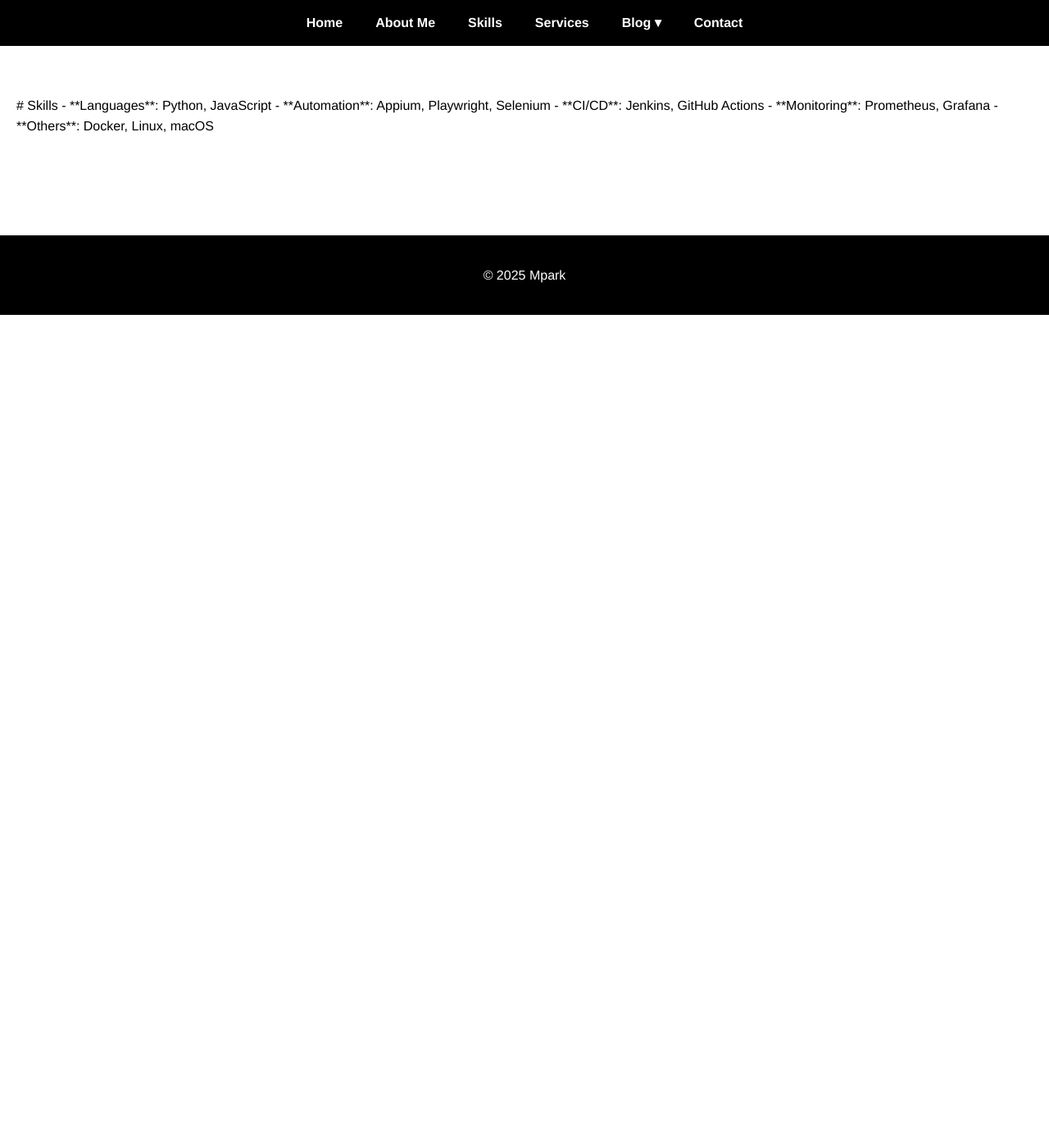
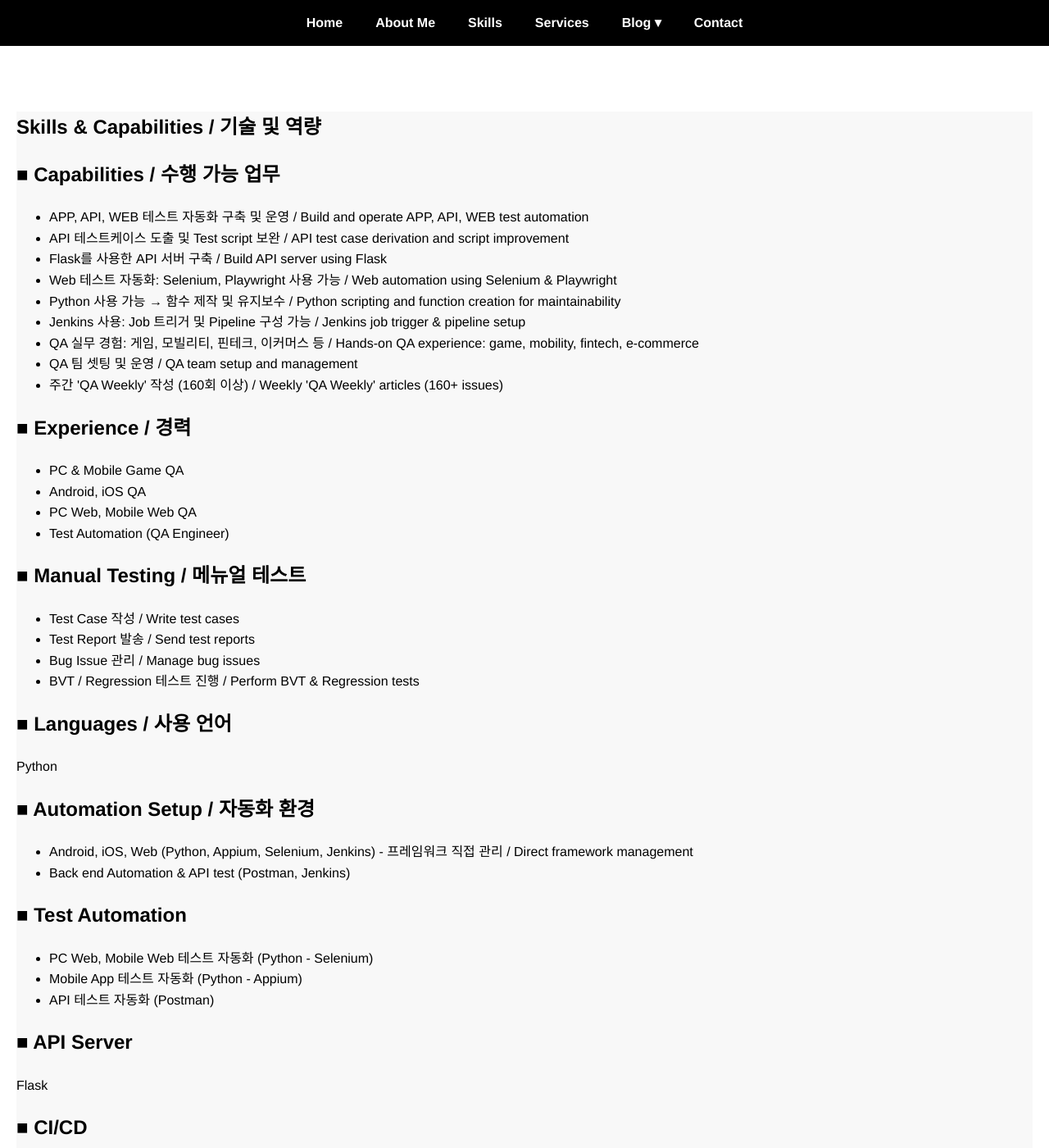
Before and after one commit to goddessbest83/mpark, a Jekyll site: the page built from skills.md, in a window 1280 px wide and 1400 px high. Shown: the whole window at 82% size. Built offline with Jekyll 4.4.1, drawn with Linux system fonts in a browser that asks for light colours; some of the changed text lies outside the part shown.

Commit message:
한/영문 적용

```diff
--- a/skills.md
+++ b/skills.md
@@ -3,12 +3,92 @@ layout: default
 title: Skills
 ---
 
-<section>
-# Skills
+<section style="background-color:#f8f8f8; min-height:80vh;">
+  <h1>Skills & Capabilities / 기술 및 역량</h1>
 
-- **Languages**: Python, JavaScript
-- **Automation**: Appium, Playwright, Selenium
-- **CI/CD**: Jenkins, GitHub Actions
-- **Monitoring**: Prometheus, Grafana
-- **Others**: Docker, Linux, macOS
+  <h2>■ Capabilities / 수행 가능 업무</h2>
+  <ul>
+    <li>APP, API, WEB 테스트 자동화 구축 및 운영 / Build and operate APP, API, WEB test automation</li>
+    <li>API 테스트케이스 도출 및 Test script 보완 / API test case derivation and script improvement</li>
+    <li>Flask를 사용한 API 서버 구축 / Build API server using Flask</li>
+    <li>Web 테스트 자동화: Selenium, Playwright 사용 가능 / Web automation using Selenium & Playwright</li>
+    <li>Python 사용 가능 → 함수 제작 및 유지보수 / Python scripting and function creation for maintainability</li>
+    <li>Jenkins 사용: Job 트리거 및 Pipeline 구성 가능 / Jenkins job trigger & pipeline setup</li>
+    <li>QA 실무 경험: 게임, 모빌리티, 핀테크, 이커머스 등 / Hands-on QA experience: game, mobility, fintech, e-commerce</li>
+    <li>QA 팀 셋팅 및 운영 / QA team setup and management</li>
+    <li>주간 'QA Weekly' 작성 (160회 이상) / Weekly 'QA Weekly' articles (160+ issues)</li>
+  </ul>
+
+  <h2>■ Experience / 경력</h2>
+  <ul>
+    <li>PC & Mobile Game QA</li>
+    <li>Android, iOS QA</li>
+    <li>PC Web, Mobile Web QA</li>
+    <li>Test Automation (QA Engineer)</li>
+  </ul>
+
+  <h2>■ Manual Testing / 메뉴얼 테스트</h2>
+  <ul>
+    <li>Test Case 작성 / Write test cases</li>
+    <li>Test Report 발송 / Send test reports</li>
+    <li>Bug Issue 관리 / Manage bug issues</li>
+    <li>BVT / Regression 테스트 진행 / Perform BVT & Regression tests</li>
+  </ul>
+
+  <h2>■ Languages / 사용 언어</h2>
+  <p>Python</p>
+
+  <h2>■ Automation Setup / 자동화 환경</h2>
+  <ul>
+    <li>Android, iOS, Web (Python, Appium, Selenium, Jenkins) - 프레임워크 직접 관리 / Direct framework management</li>
+    <li>Back end Automation & API test (Postman, Jenkins)</li>
+  </ul>
+
+  <h2>■ Test Automation</h2>
+  <ul>
+    <li>PC Web, Mobile Web 테스트 자동화 (Python - Selenium)</li>
+    <li>Mobile App 테스트 자동화 (Python - Appium)</li>
+    <li>API 테스트 자동화 (Postman)</li>
+  </ul>
+
+  <h2>■ API Server</h2>
+  <p>Flask</p>
+
+  <h2>■ CI/CD</h2>
+  <ul>
+    <li>Jenkins 설치 & 설정 (MAC OS, Ubuntu)</li>
+    <li>Jenkins Pipeline 구성</li>
+    <li>remote Job 설정</li>
+  </ul>
+
+  <h2>■ STF (Smartphone Test Farm)</h2>
+  <ul>
+    <li>Mac mini에 STF 설치 / Install STF on Mac mini</li>
+    <li>Android 스마트폰 연결하여 원격 테스트 / Remote testing with Android devices</li>
+  </ul>
+
+  <h2>■ Locust</h2>
+  <p>서버 스트레스 테스트 진행 / Server stress testing</p>
+
+  <h2>■ Tools / 사용 도구</h2>
+  <ul>
+    <li>Jira, Confluence, Slack</li>
+    <li>Testcase Management System (Test link, Test rail)</li>
+    <li>Github, Bitbucket, Notion, MongoDB</li>
+    <li>Data Analysis (SSMS)</li>
+  </ul>
+
+  <h2>■ Education & Certifications / 교육 및 자격증</h2>
+  <ul>
+    <li>ISTQB (ISTQB® CTFL)</li>
+    <li>JLPT 3급</li>
+    <li>JAVA 기초 강의 수료 (비트스쿨)</li>
+  </ul>
+
+  <h2>■ Activities / 활동</h2>
+  <ul>
+    <li>2023 QA Korea Conference 강연 / QA Korea Conference 2023 lecture</li>
+    <li>QA 블로그 운영 / Operate QA Blog: https://goddessbest-qa.tistory.com/</li>
+    <li>주간 QA Weekly 발행 / Weekly QA Weekly publication</li>
+  </ul>
 </section>
```
Also changed, not shown: about-me.md (deleted, +0 -18 lines), about.md (added, +20 -0 lines), index.md (+15 -15 lines).
